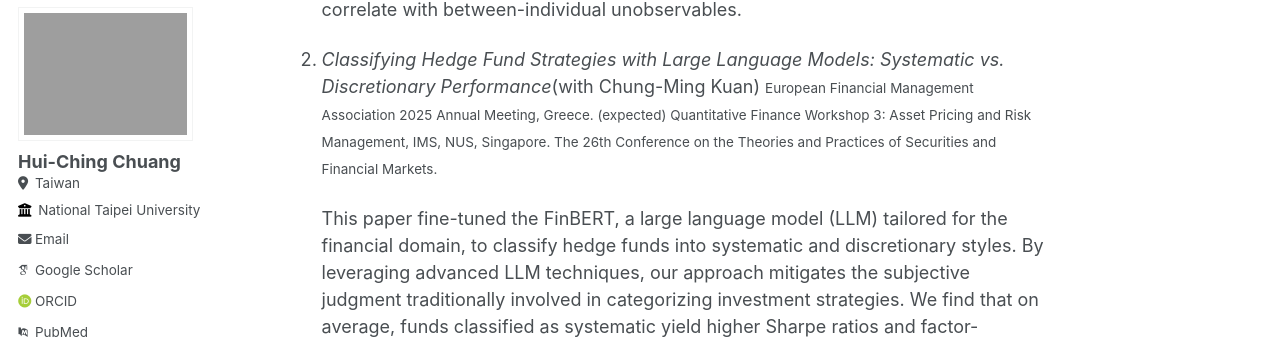
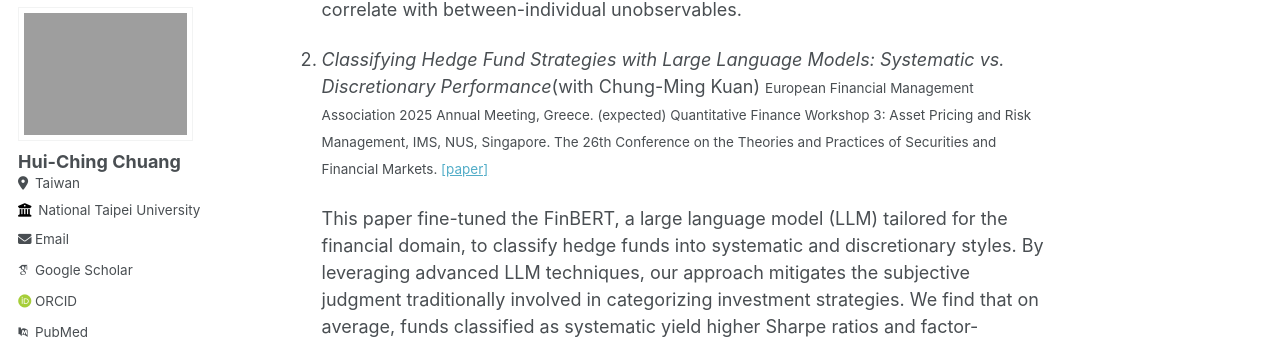
Before and after one commit to hcchuang/hcchuang.github.io, a Jekyll site: the page built from _pages/about.md, in a window 1280 px wide and 900 px high, scrolled down 719 px. Shown: the part 99-443 px from the top of the window. Built offline with Jekyll 4.4.1, drawn with Linux system fonts in a browser that asks for light colours; some web fonts are replaced.

Commit message:
Update about.md

```diff
--- a/_pages/about.md
+++ b/_pages/about.md
@@ -18,7 +18,7 @@ WORKING PAPERS
    The common practice to include firm fixed effects in empirical research may eliminate the explanatory power of important economic factors that are persistent. We use the intuitive R&D–patent relation to illustrate this point. Our review of recent studies suggests a surprising pattern that R&D input only positively explains patent output in half of prior regression estimations. This "missing link" can be attributed to the persistence of R&D and patents that causes the between-firm variation to be absorbed by firm fixed effects. We consider adjusted Hausman–Taylor estimates and advanced machine learning methods, and find that both methods lead to a clear positive R&D–patent relation. In particular, advanced machine learning methods suggest that only 10–20% of firm dummies are informative for the R&D–patent relation and that including other non-informative firm dummies may bias the identification. This paper thus offers two ready-to-use econometric methods to serve as a "second opinion" for empirical researchers working with explanatory variables that strongly correlate with between-individual unobservables.
 
 
-2. _Classifying Hedge Fund Strategies with Large Language Models: Systematic vs. Discretionary Performance_(with Chung-Ming Kuan) <small> European Financial Management Association 2025 Annual Meeting, Greece. (expected) Quantitative Finance Workshop 3: Asset Pricing and Risk Management, IMS, NUS, Singapore. The 26th Conference on the Theories and Practices of Securities and Financial Markets. </small>
+2. _Classifying Hedge Fund Strategies with Large Language Models: Systematic vs. Discretionary Performance_(with Chung-Ming Kuan) <small> European Financial Management Association 2025 Annual Meeting, Greece. (expected) Quantitative Finance Workshop 3: Asset Pricing and Risk Management, IMS, NUS, Singapore. The 26th Conference on the Theories and Practices of Securities and Financial Markets. [\[paper\]](/files/HFLLM_Chung&Kuan_20250420_name.pdf){:target="_blank"}</small>
 
    This paper fine-tuned the FinBERT, a large language model (LLM) tailored for the financial domain, to classify hedge funds into systematic and discretionary styles. By leveraging advanced LLM techniques, our approach mitigates the subjective judgment traditionally involved in categorizing investment strategies. We find that on average, funds classified as systematic yield higher Sharpe ratios and factor-adjusted returns than their discretionary counterparts. Moreover, after implementing a false discovery rate adjustment, we observe that between 10% to 20% of funds exhibit statistically significant positive alphas in models with either observable and/or unobservable factors.
 
```
